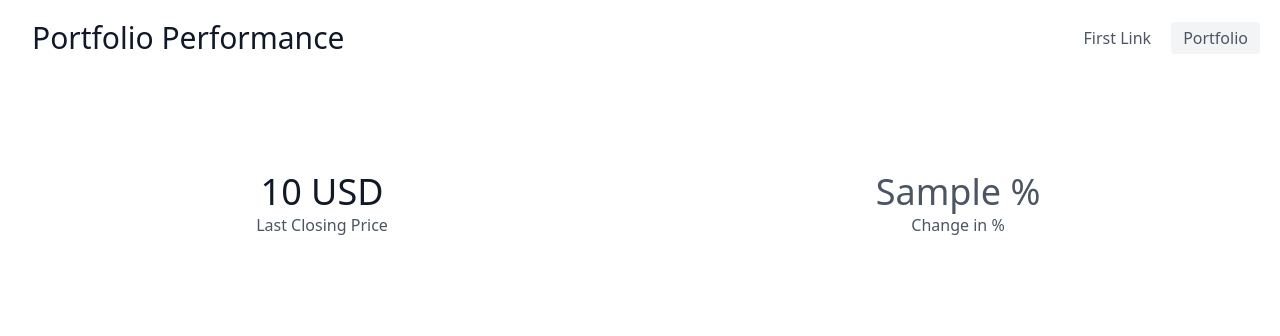
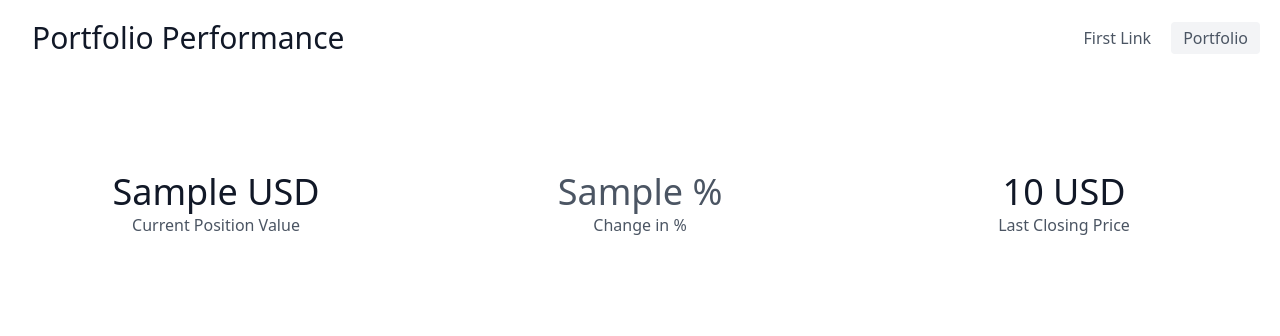
Before and after one commit to wilhelmberghammer/portfolio-performance, a Django app: template portfolio/templates/portfolio/detail_position.html in a window 1280 px wide. Shown: the top 336 px of the page. Run offline with Django 3.2, Linux system fonts and the light colour scheme; the template is opened without the code that fills it: most values are stand-ins (such as "Sample title", 1, 10 or a date in 2020).

Commit message:
update PositionDetailView

```diff
--- a/portfolio/templates/portfolio/detail_position.html
+++ b/portfolio/templates/portfolio/detail_position.html
@@ -5,13 +5,19 @@
 <section class="text-gray-600 body-font">
 	<div class="container px-5 py-24 mx-auto">
 		<div class="flex flex-wrap -m-4 text-center">
-      <div class="p-4 sm:w-1/2 w-1/2">
+			<div class="p-4 sm:w-1/3 w-1/2">
+				<h2 class="title-font font-medium sm:text-4xl text-3xl text-gray-900">{{ current_position_value }} {{ currency }}</h2>
+				<p class="leading-relaxed">Current Position Value</p>
+			</div>
+
+			<div class="p-4 sm:w-1/3 w-1/2">
+				<h2 class="title-font font-medium sm:text-4xl text-3xl {{ change_color }}">{{ change_pct }} %</h2>
+				<p class="leading-relaxed">Change in %</p>
+			</div>
+
+			<div class="p-4 sm:w-1/3 w-1/2">
 				<h2 class="title-font font-medium sm:text-4xl text-3xl text-gray-900">{{ last_closing_price }} {{ currency }}</h2>
 				<p class="leading-relaxed">Last Closing Price</p>
-      </div>
-      <div class="p-4 sm:w-1/2 w-1/2">
-        <h2 class="title-font font-medium sm:text-4xl text-3xl {{ change_color }}">{{ change_pct }} %</h2>
-        <p class="leading-relaxed">Change in %</p>
 			</div>
 		</div>
 	</div>
```
Also changed, not shown: portfolio/views.py (+10 -7 lines). Lines whose indentation alone changed are shown as unchanged.
